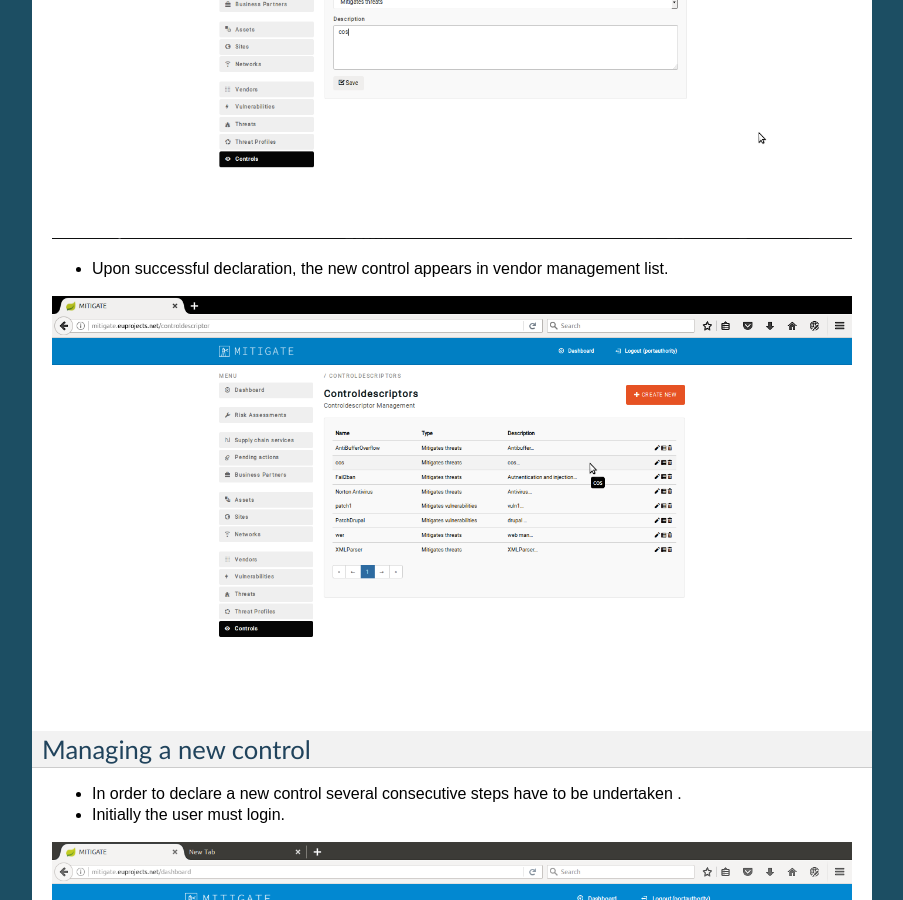
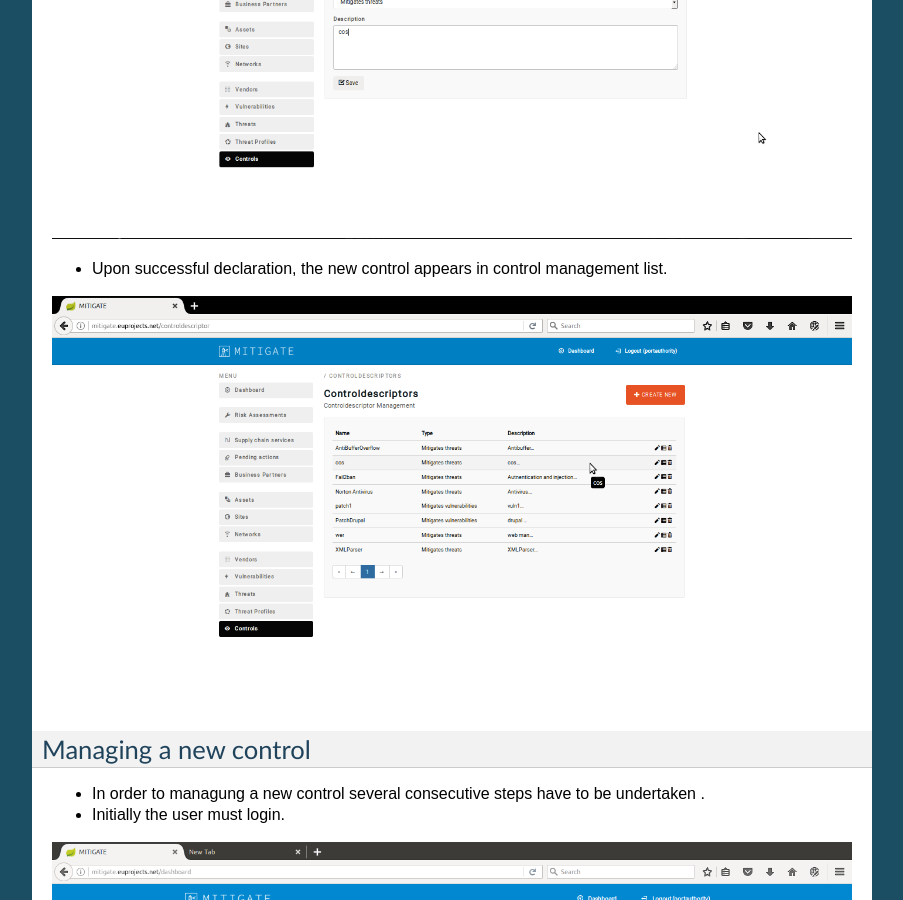
Before and after one commit to singularlogic/mitigate-documentation, a Sphinx documentation site: the page built from docs/f_control.rst, in a window 1280 px wide and 900 px high, scrolled down 1792 px. Shown: the whole window, without its empty margins (198-1101 px from the left). Built offline with Sphinx 7.4.7, drawn with Linux system fonts in a browser that asks for light colours; some of the changed text lies outside the part shown.

Commit message:
Update f_control.rst

```diff
--- a/docs/f_control.rst
+++ b/docs/f_control.rst
@@ -22,13 +22,13 @@ Declaring a new control
 
 .. image:: assets/cc_3.png
 
-- Upon successful declaration, the new control appears in vendor management list.
+- Upon successful declaration, the new control appears in control management list.
 
 .. image:: assets/cc_4.png
 
 Managing a new control
 ----------------------
-- In order to declare a new control  several consecutive steps have to be undertaken .
+- In order to managung  a new control  several consecutive steps have to be undertaken .
 - Initially the user must login.
 
 .. image:: assets/Log_4.png
@@ -52,7 +52,8 @@ Managing a new control
 Delete a Control
 ----------------
 
-- In order to declare a new control  several consecutive steps have to be undertaken .
+- In order to delete a control several consecutive steps have to be undertaken .
+
 - Initially the user must login.
 
 .. image:: assets/Log_4.png
```
Also changed, not shown: other parts of docs/f_control.rst (+1 -1 lines).
